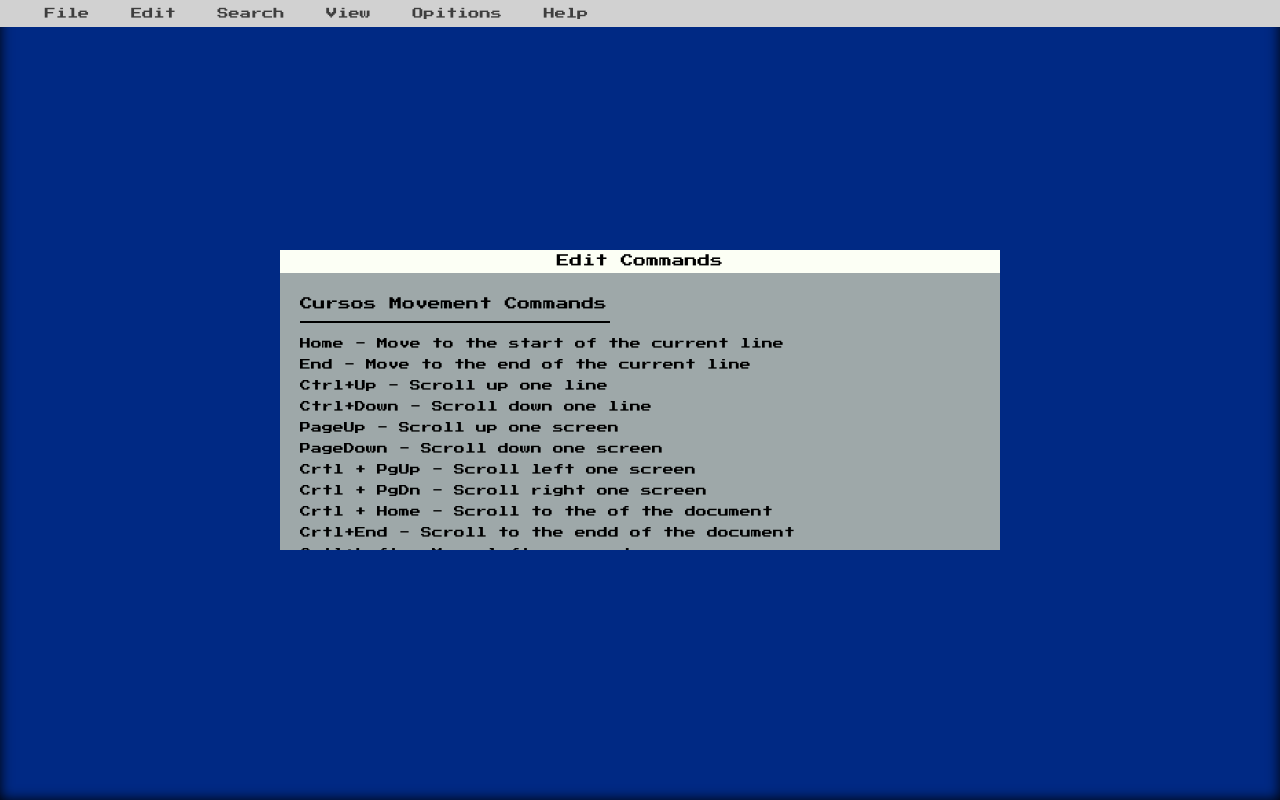
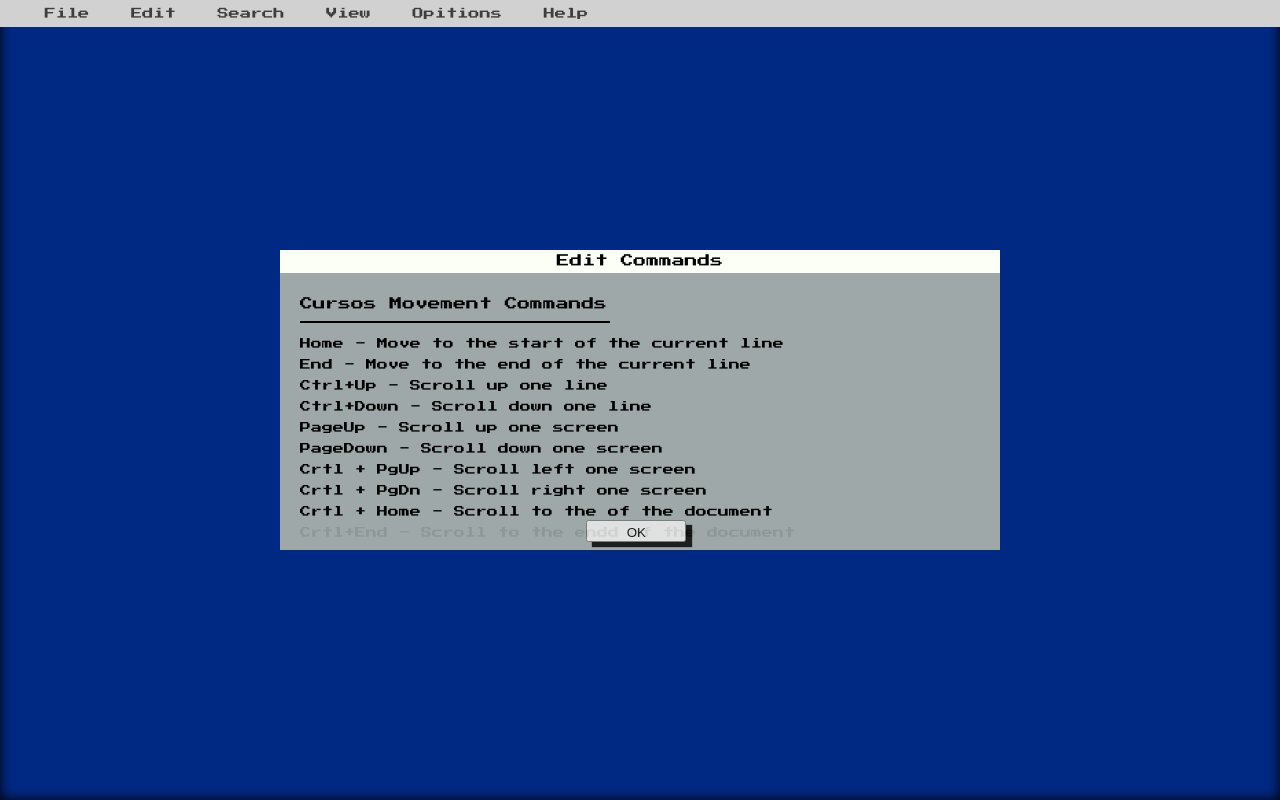
Before and after one commit to deni-rocha/service_for_lilrobot, a plain HTML site: page pag windows/index.html in a window 1280 px wide. Both pictures are taken after a click on the link "Edit". Drawn offline with nearby package versions, Linux system fonts and the light colour scheme.

Commit message:
atualização da janela Edit

```diff
--- a/pag windows/css/navbar/editBtn.js
+++ b/pag windows/css/navbar/editBtn.js
@@ -1,6 +1,6 @@
 
 // VARIÁVEIS
-
+const btnOkEdit = document.querySelector("#janelaEdit___ok");
 const btnEdit = document.querySelector("#edit");
 const navEdit = document.querySelector(".navbar__janelaEdit");
 
@@ -9,3 +9,7 @@ const navEdit = document.querySelector(".navbar__janelaEdit");
 btnEdit.addEventListener("click", function() {
   navEdit.classList.toggle("active"); // adiciona a classe "active"
 })
+
+btnOkEdit.addEventListener("click", () => {
+  navEdit.classList.remove("active"); // remover active apertando no "ok"
+})
--- a/pag windows/css/navbar/janelaEdit.css
+++ b/pag windows/css/navbar/janelaEdit.css
@@ -3,6 +3,7 @@
 
 .navbar__janelaEdit {
   width: 720px;
+  height: 300px;
   background-color: #9EA8A9;
   font-size: 12.8px;
   position: relative;
@@ -18,8 +19,6 @@
 .navbar__janelaEdit.active{
   z-index: 2;
   opacity: 1;
-  max-height: 300px;
-  overflow-y: scroll;
 
 }
 
@@ -40,6 +39,8 @@
 
 .navbar__janelaEdit__list{
  padding: 12px 20px;
+ max-height: 200px;
+ overflow-y: scroll;
 
 }
 
@@ -53,31 +54,38 @@
 
   .navbar__janelaEdit__divOK{
     background: #9EA8A9;
-    width: 100%;
+    width: 99%;
     height: 30px;
     text-align: center;
-    z-index: 3;
+    z-index: 1;
     top: 90%;
     position: fixed;
+    opacity: 0.9;
   }
 
 
   .navbar__janelaEdit__divOk___ok{
     padding: 0.2rem 0 0 0;
     width: 100px;
-    box-shadow: 6px 8px 1px black;
+    box-shadow: 6px 5px 1px black;
     opacity: .9;
     transition: transform .3s;
   }
+
+  .navbar__janelaEdit__divOk___ok:hover{
+    cursor: pointer;
+    opacity: 1;
+  }
   /* SCROLL PERSONALIZADO */
 
-  .navbar__janelaEdit.active::-webkit-scrollbar{
+  .navbar__janelaEdit__list::-webkit-scrollbar{
     width: 8px;
     background: #FCFFF5;
-    border-radius: 0 8px 8px 0;
+    border-radius: 0 5px 5px 0;
   }
 
-  .navbar__janelaEdit.active::-webkit-scrollbar-thumb{
+  .navbar__janelaEdit__list::-webkit-scrollbar-thumb{
     background: #9EA8A9;
-    border-radius: 0 8px 8px 0;
+    height: 5px;
+    border-radius: 0 5px 5px 0;
   }
--- a/pag windows/index.html
+++ b/pag windows/index.html
@@ -52,9 +52,9 @@
         <li class="navbar__janelaEdit__list___item">PageDown - Scroll down one screen</li>
       </ol>
 
-      <!-- <div class="navbar__janelaEdit__divOK">
+      <div class="navbar__janelaEdit__divOK">
         <button id="janelaEdit___ok" class="navbar__janelaEdit__divOk___ok"> OK </button>
-      </div> -->
+      </div>
     </section>
 
       <section class="main__janela">
```
